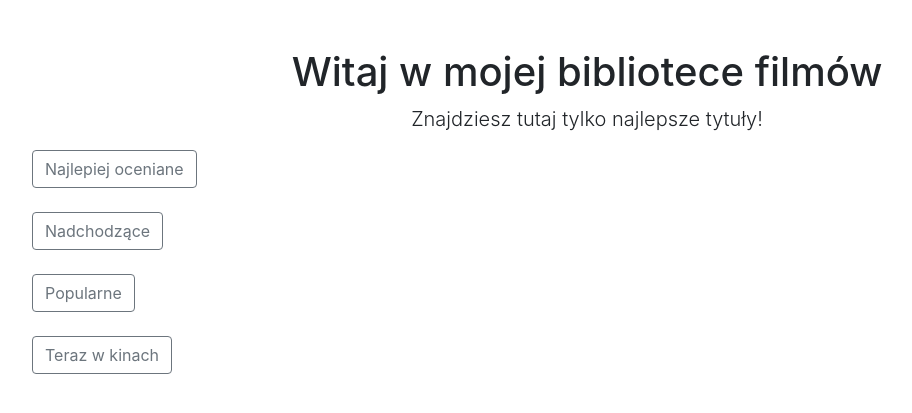
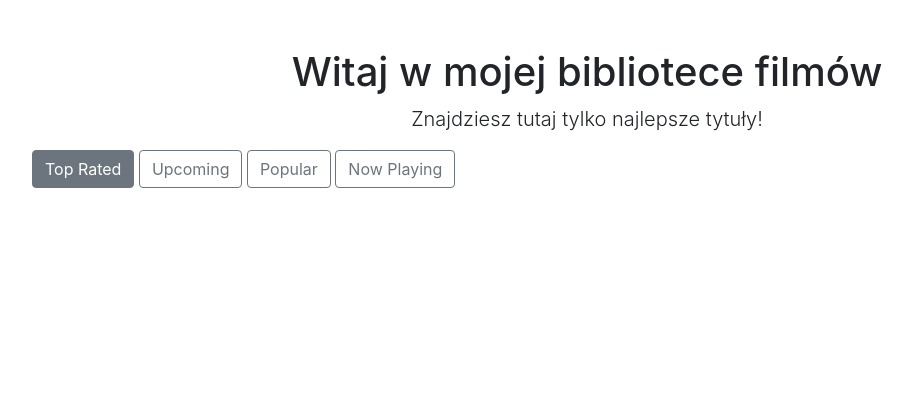
Before and after one commit to MORDI4/movies_catalogue, a Flask app: page /?list_type=top_rated in a window 1280 px wide. Shown: the part 56-469 px from the top of the page, without its empty margins (53-965 px from the left). Run offline with Flask 3, Linux system fonts and the light colour scheme; data that the repository does not hold is empty; some libraries are stand-ins or nearby versions.

Commit message:
Add avtive list button

```diff
--- a/main.py
+++ b/main.py
@@ -8,7 +8,7 @@ app = Flask(__name__)
 def homepage():
     selected_list = request.args.get('list_type', 'popular')
     movies = tmdb_client.get_movies(num=8, list_name=selected_list)
-    return render_template("homepage.html", movies=movies, current_list=selected_list)
+    return render_template("homepage.html", movies=movies, current_list=selected_list, name_list=tmdb_client.name_list)
 
 @app.route('/movie/<int:movie_id>')
 def movie_details(movie_id):
--- a/templates/homepage.html
+++ b/templates/homepage.html
@@ -8,16 +8,9 @@
        <p class="lead">Znajdziesz tutaj tylko najlepsze tytuły!</p>
    </div>
    <div class="col-lg-12 mb-4">
-        <a href="{{ url_for('homepage', list_type='top_rated') }}" class="btn btn-outline-secondary">Najlepiej oceniane</a>
-    </div>
-   <div class="col-lg-12 mb-4">
-        <a href="{{ url_for('homepage', list_type='upcoming') }}" class="btn btn-outline-secondary">Nadchodzące</a>
-    </div>
-   <div class="col-lg-12 mb-4">
-        <a href="{{ url_for('homepage', list_type='popular') }}" class="btn btn-outline-secondary">Popularne</a>
-    </div>
-   <div class="col-lg-12 mb-4">
-        <a href="{{ url_for('homepage', list_type='now_playing') }}" class="btn btn-outline-secondary">Teraz w kinach</a>
+   {% for name in name_list %}
+        <a href="{{ url_for('homepage', list_type=name) }}" class="btn btn-outline-secondary {%if current_list == name%}active{% endif %}">{{name|replace('_',' ')|title}}</a>
+    {% endfor %}
     </div>
    {% for movie in movies %}
    <div class="col-lg-3 col-md-6 mb-4">
--- a/tmdb_client.py
+++ b/tmdb_client.py
@@ -7,6 +7,8 @@ url = 'https://api.themoviedb.org/3/movie/'
 params = {
     "api_key": '9bc6d3d51e3b68e16c55d55a019c262d'
 }
+
+name_list = ['top_rated', 'upcoming', 'popular', 'now_playing']
 
 def get_movies_list(list_name):
     response = requests.get(f'{url}{list_name}', params=params).json()
```
